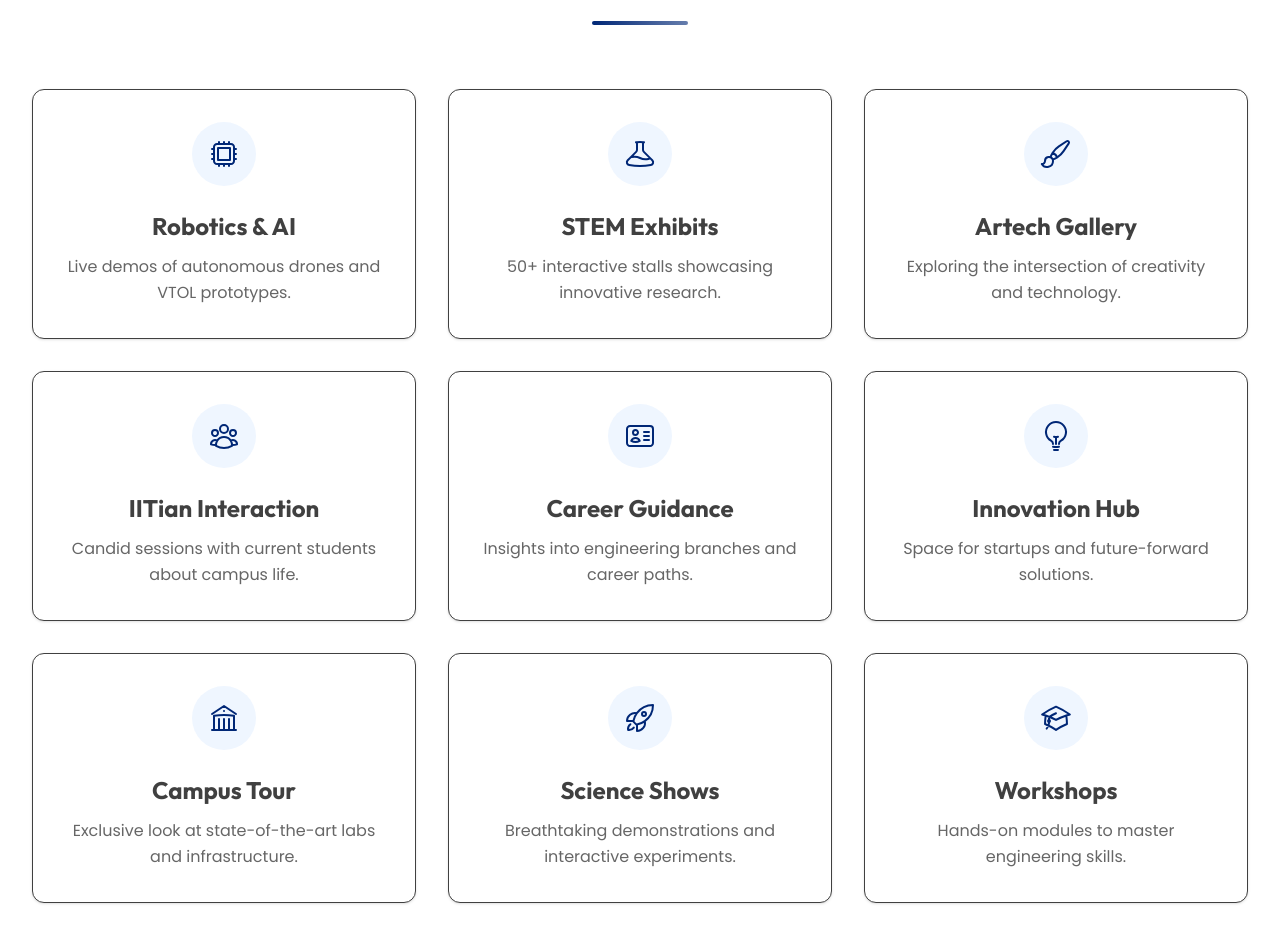
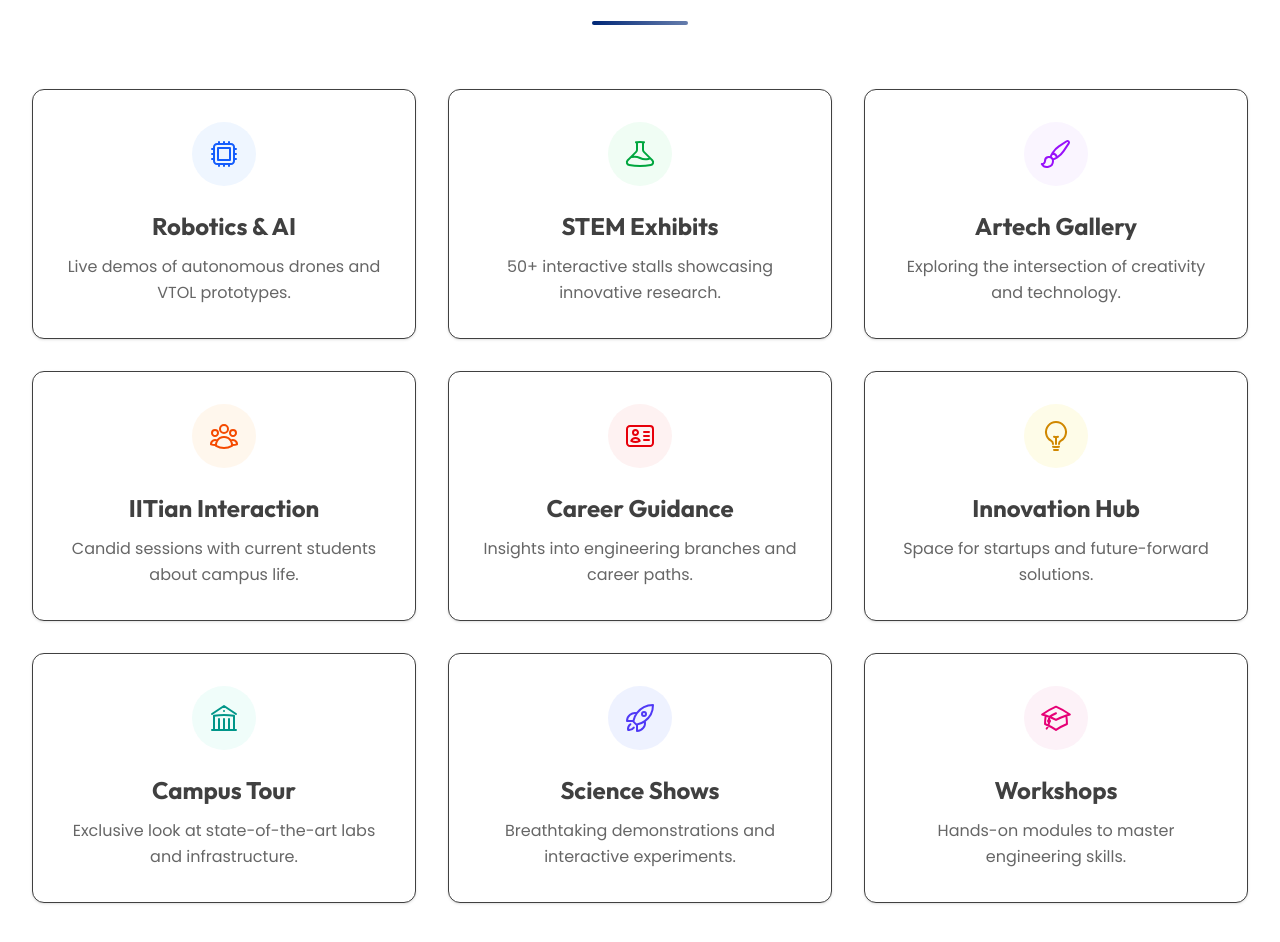
Before and after one commit to ubbelothbrok/BRICS, a React (Vite) app: page / in a window 1280 px wide. Shown: the part 2488-3430 px from the top of the page. Built offline with nearby package versions, Linux system fonts and the light colour scheme; no server answers.

Commit message:
change the font colour

```diff
--- a/src/components/EventHighlights.tsx
+++ b/src/components/EventHighlights.tsx
@@ -12,15 +12,15 @@ import {
 
 export default function EventHighlights() {
     const highlights = [
-        { name: 'Robotics & AI', icon: CpuChipIcon, description: 'Live demos of autonomous drones and VTOL prototypes.' },
-        { name: 'STEM Exhibits', icon: BeakerIcon, description: '50+ interactive stalls showcasing innovative research.' },
-        { name: 'Artech Gallery', icon: PaintBrushIcon, description: 'Exploring the intersection of creativity and technology.' },
-        { name: 'IITian Interaction', icon: UserGroupIcon, description: 'Candid sessions with current students about campus life.' },
-        { name: 'Career Guidance', icon: IdentificationIcon, description: 'Insights into engineering branches and career paths.' },
-        { name: 'Innovation Hub', icon: LightBulbIcon, description: 'Space for startups and future-forward solutions.' },
-        { name: 'Campus Tour', icon: BuildingLibraryIcon, description: 'Exclusive look at state-of-the-art labs and infrastructure.' },
-        { name: 'Science Shows', icon: RocketLaunchIcon, description: 'Breathtaking demonstrations and interactive experiments.' },
-        { name: 'Workshops', icon: AcademicCapIcon, description: 'Hands-on modules to master engineering skills.' },
+        { name: 'Robotics & AI', icon: CpuChipIcon, description: 'Live demos of autonomous drones and VTOL prototypes.', color: 'bg-blue-50 text-blue-600' },
+        { name: 'STEM Exhibits', icon: BeakerIcon, description: '50+ interactive stalls showcasing innovative research.', color: 'bg-green-50 text-green-600' },
+        { name: 'Artech Gallery', icon: PaintBrushIcon, description: 'Exploring the intersection of creativity and technology.', color: 'bg-purple-50 text-purple-600' },
+        { name: 'IITian Interaction', icon: UserGroupIcon, description: 'Candid sessions with current students about campus life.', color: 'bg-orange-50 text-orange-600' },
+        { name: 'Career Guidance', icon: IdentificationIcon, description: 'Insights into engineering branches and career paths.', color: 'bg-red-50 text-red-600' },
+        { name: 'Innovation Hub', icon: LightBulbIcon, description: 'Space for startups and future-forward solutions.', color: 'bg-yellow-50 text-yellow-600' },
+        { name: 'Campus Tour', icon: BuildingLibraryIcon, description: 'Exclusive look at state-of-the-art labs and infrastructure.', color: 'bg-teal-50 text-teal-600' },
+        { name: 'Science Shows', icon: RocketLaunchIcon, description: 'Breathtaking demonstrations and interactive experiments.', color: 'bg-indigo-50 text-indigo-600' },
+        { name: 'Workshops', icon: AcademicCapIcon, description: 'Hands-on modules to master engineering skills.', color: 'bg-pink-50 text-pink-600' },
     ];
 
     return (
@@ -35,8 +35,8 @@ export default function EventHighlights() {
                 <div className="grid grid-cols-1 md:grid-cols-2 lg:grid-cols-3 gap-8">
                     {highlights.map((item) => (
                         <div key={item.name} className="group relative bg-[var(--color-card-bg)] rounded-xl shadow-sm hover:shadow-md transition-all duration-300 p-8 flex flex-col items-center text-center border border-[var(--color-border)] hover:border-brics-blue">
-                            <div className="w-16 h-16 rounded-full bg-blue-50 dark:bg-blue-900/20 flex items-center justify-center mb-6 group-hover:scale-110 transition-transform duration-300">
-                                <item.icon className="w-8 h-8 text-brics-blue" />
+                            <div className={`w-16 h-16 rounded-full ${item.color.replace('bg-', 'dark:bg-opacity-20 bg-')} flex items-center justify-center mb-6 group-hover:scale-110 transition-transform duration-300`}>
+                                <item.icon className="w-8 h-8" />
                             </div>
                             <h3 className="text-2xl font-bold text-[var(--color-text)] mb-3 transition-colors duration-300">{item.name}</h3>
                             <p className="text-[var(--color-text)] opacity-80 leading-relaxed transition-opacity duration-300">
```
